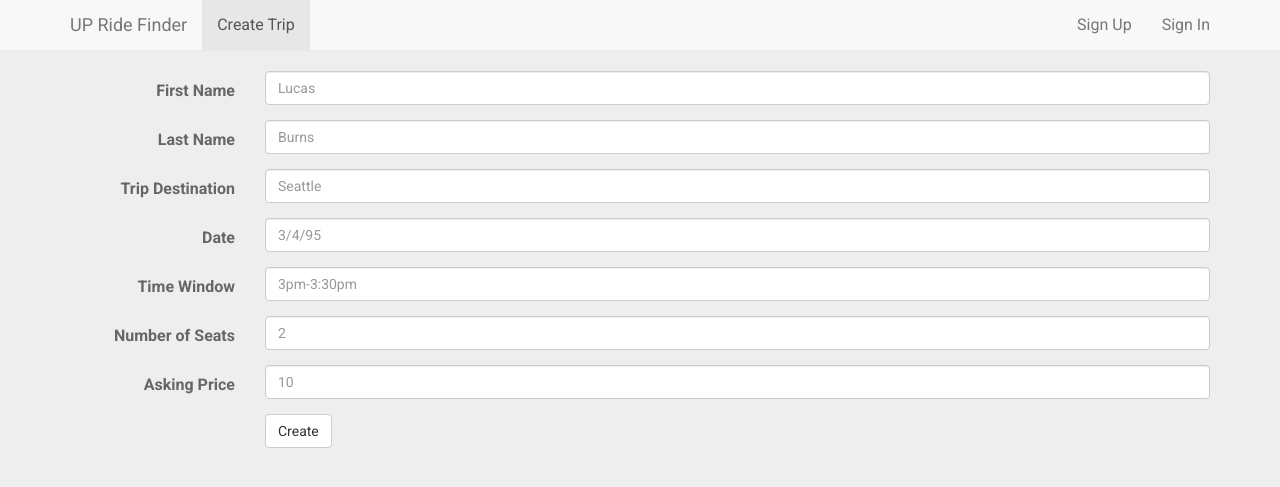
After one commit to MurrayStudio/UPRideFinder, a Django app: page /createtrip/ in a window 1280 px wide. The commit adds this page. Shown: the top 487 px of the page. Run offline with Django 3.2, Linux system fonts and the light colour scheme; some libraries are stand-ins or nearby versions.

Commit message:
Added trip create page.

```diff
--- a/config/urls.py
+++ b/config/urls.py
@@ -10,8 +10,8 @@ from django.views import defaults as default_views
 
 urlpatterns = [
     url(r'^$', TemplateView.as_view(template_name='pages/home.html'), name='home'),
-    url(r'^about/$', TemplateView.as_view(template_name='pages/about.html'), name='about'),
-    url(r'^tripdetails/$', TemplateView.as_view(template_name='pages/tripdetails.html'), name='tripdetails'),
+    url(r'^createtrip/$', TemplateView.as_view(template_name='pages/createtrip.html'), name='createtrip'),
+    url(r'^triplist/$', TemplateView.as_view(template_name='pages/triplist.html'), name='triplist'),
 
     # Django Admin, use {% url 'admin:index' %}
     url(settings.ADMIN_URL, admin.site.urls),
--- a/up_ride_finder/templates/base.html
+++ b/up_ride_finder/templates/base.html
@@ -41,13 +41,12 @@
                         <span class="icon-bar"></span>
                         <span class="icon-bar"></span>
                     </button>
-                    <a class="navbar-brand" href="#">UP Ride Finder</a>
+                    <a class="navbar-brand" href="{% url 'triplist' %}">UP Ride Finder</a>
                 </div>
                 <div id="navbar" class="navbar-collapse collapse">
                     <ul class="nav navbar-nav">
                         {% block nav_items %}
-                        <li class="active"><a href="{% url 'home' %}">Some Page</a></li>
-                        <li><a href="{% url 'about' %}">Another Page</a></li>
+                        <li class="active"><a href="{% url 'createtrip' %}">Create Trip</a></li>
                         {% endblock nav_items %}
                     </ul>
                     <ul class="nav navbar-nav navbar-right">
--- /dev/null
+++ b/up_ride_finder/templates/pages/createtrip.html
@@ -0,0 +1,53 @@
+{% extends "base.html" %} {% load staticfiles i18n compress%} {% block css %} {% load static %}
+<link href="{% static 'css/tripdetails.css' %}" rel="stylesheet">
+<link href="{% static 'css/project.css' %}" rel="stylesheet"> {% endblock %} {% block content %}
+<form class="form-horizontal">
+    <div class="form-group">
+        <label for="inputEmail3" class="col-sm-2 control-label">First Name</label>
+        <div class="col-sm-10">
+            <input type="email" class="form-control" id="inputEmail3" placeholder="Lucas">
+        </div>
+    </div>
+    <div class="form-group">
+        <label for="inputPassword3" class="col-sm-2 control-label">Last Name</label>
+        <div class="col-sm-10">
+            <input type="password" class="form-control" id="inputPassword3" placeholder="Burns">
+        </div>
+    </div>
+    <div class="form-group">
+        <label for="inputPassword3" class="col-sm-2 control-label">Trip Destination</label>
+        <div class="col-sm-10">
+            <input type="password" class="form-control" id="inputPassword3" placeholder="Seattle">
+        </div>
+    </div>
+    <div class="form-group">
+        <label for="inputPassword3" class="col-sm-2 control-label">Date</label>
+        <div class="col-sm-10">
+            <input type="password" class="form-control" id="inputPassword3" placeholder="3/4/95">
+        </div>
+    </div>
+    <div class="form-group">
+        <label for="inputPassword3" class="col-sm-2 control-label">Time Window</label>
+        <div class="col-sm-10">
+            <input type="password" class="form-control" id="inputPassword3" placeholder="3pm-3:30pm">
+        </div>
+    </div>
+        <div class="form-group">
+        <label for="inputPassword3" class="col-sm-2 control-label">Number of Seats</label>
+        <div class="col-sm-10">
+            <input type="password" class="form-control" id="inputPassword3" placeholder="2">
+        </div>
+    </div>
+        <div class="form-group">
+        <label for="inputPassword3" class="col-sm-2 control-label">Asking Price</label>
+        <div class="col-sm-10">
+            <input type="password" class="form-control" id="inputPassword3" placeholder="10">
+        </div>
+    </div>
+    <div class="form-group">
+        <div class="col-sm-offset-2 col-sm-10">
+            <button type="submit" class="btn btn-default">Create</button>
+        </div>
+    </div>
+</form>
+{% endblock content %}
```
Also changed, not shown: up_ride_finder/templates/pages/about.html (deleted, +0 -15 lines), up_ride_finder/templates/pages/triplist.html (renamed from up_ride_finder/templates/pages/tripdetails.html, +2 -5 lines).
